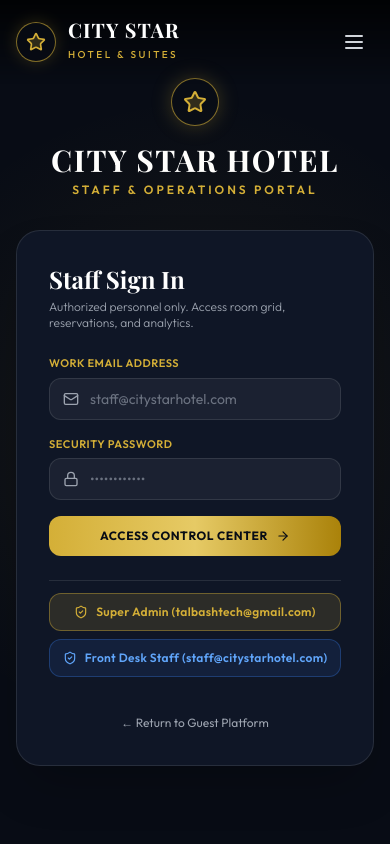
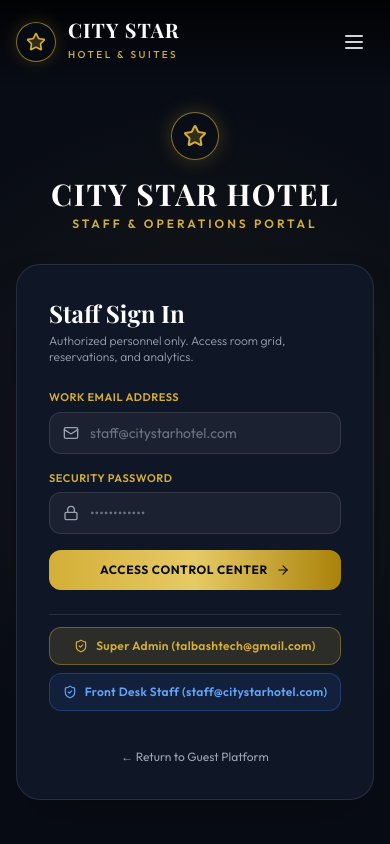
Before and after one commit to MODUS544/citystaraccomodation, a Next.js app in the folder apps/web/: page /login in a window 390 px wide. Shown: the top 844 px of the page. Built offline with nearby package versions, Linux system fonts and the light colour scheme; no server answers; a web font is replaced by a local one.

Commit message:
fix(ui): add top spacing to login page preventing mobile header overlap

```diff
--- a/apps/web/src/app/login/page.tsx
+++ b/apps/web/src/app/login/page.tsx
@@ -83,7 +83,7 @@ export default function LoginPage() {
   };
 
   return (
-    <div className="min-h-screen bg-[#080C15] flex flex-col items-center justify-center p-4 relative overflow-hidden">
+    <div className="min-h-screen bg-[#080C15] flex flex-col items-center justify-center p-4 pt-28 pb-16 relative overflow-hidden">
       {/* Background Ambience */}
       <div className="absolute inset-0 bg-[radial-gradient(circle_at_center,rgba(212,175,55,0.08)_0%,transparent_70%)] pointer-events-none" />
 
```
